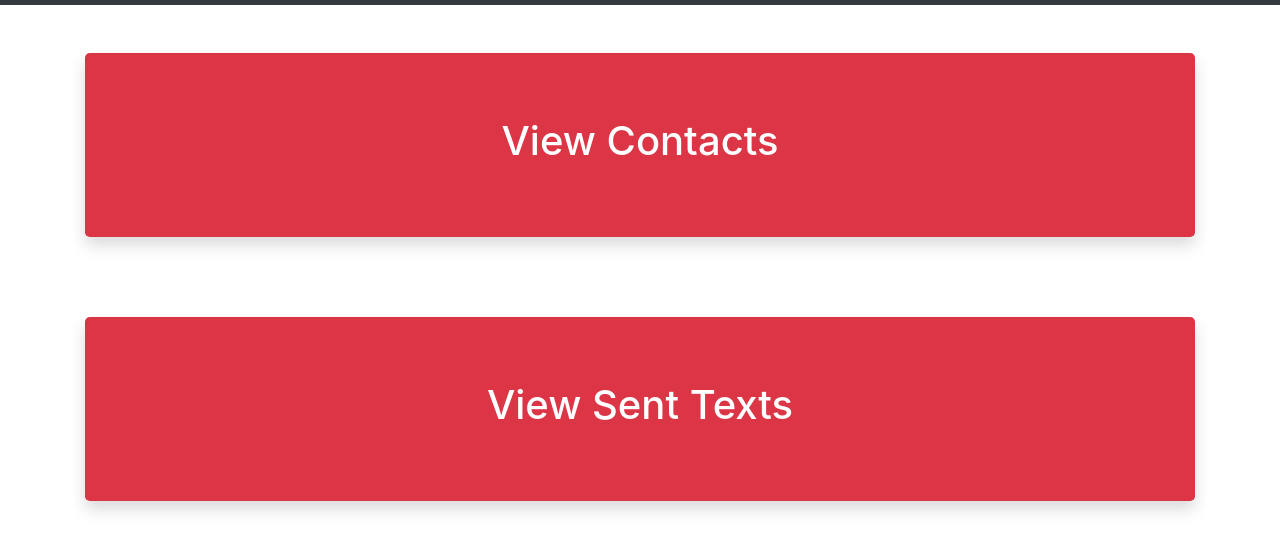
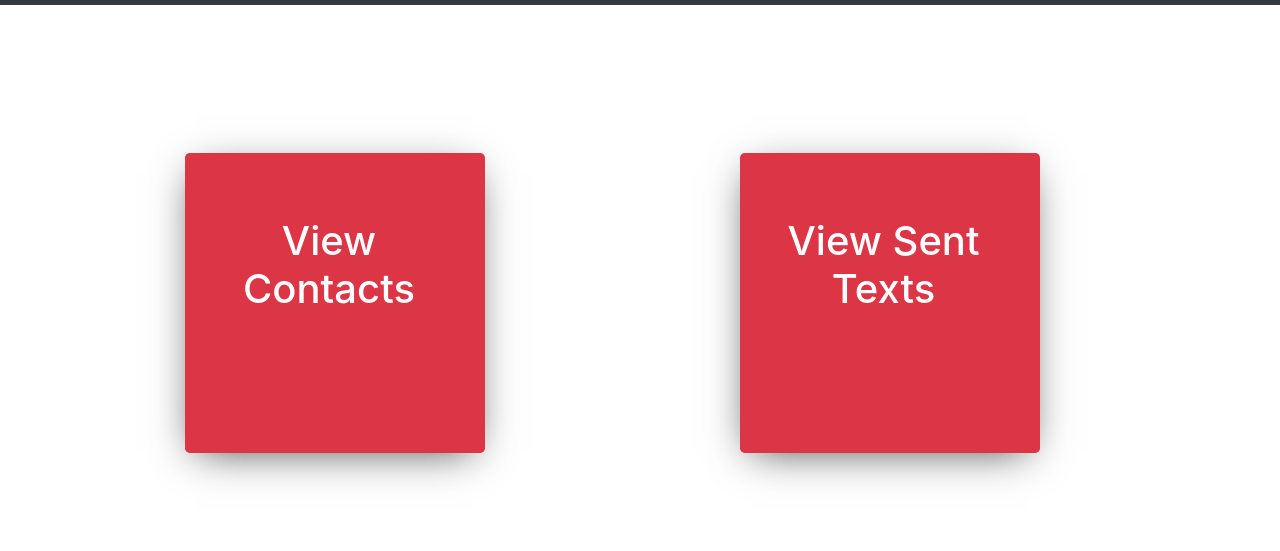
Before and after one commit to samdcoder/sms-sender, a website: page public/index.html in a window 1280 px wide. Shown: the part 53-604 px from the top of the page. Drawn offline with nearby package versions, Linux system fonts and the light colour scheme.

Commit message:
Added new font; changed styling of jumbotron

```diff
--- a/public/css/style.css
+++ b/public/css/style.css
@@ -1,3 +1,7 @@
+html{
+	font-family: 'Fira Sans', sans-serif;
+
+}
 a:hover{
 	text-decoration: none;
 }
@@ -7,3 +11,19 @@ a:hover{
         float: none; /* Added */
         margin-bottom: 10px; /* Added */
 }
+
+.jumbotron, .card:hover{
+	-webkit-box-shadow: -1px 9px 40px -12px rgba(0, 0, 0, 0.75);
+	-moz-box-shadow: -1px 9px 40px -12px rgba(0, 0, 0, 0.75);
+	box-shadow: -1px 9px 40px -12px rgba(0,0,0,0.75);
+}
+
+.jumbotron{
+	height: 300px;
+	width: 300px;
+	display: inline-block;
+	padding-left: 20px;
+	margin-right:150px;
+	margin-left: 100px;
+	margin-top: 100px;
+}
--- a/public/index.html
+++ b/public/index.html
@@ -7,6 +7,10 @@
  	 src="https://code.jquery.com/jquery-2.2.4.min.js"
   	 integrity="sha256-BbhdlvQf/xTY9gja0Dq3HiwQF8LaCRTXxZKRutelT44="
   	 crossorigin="anonymous"></script>
+  	 <script src="https://cdnjs.cloudflare.com/ajax/libs/popper.js/1.12.9/umd/popper.min.js" integrity="sha384-ApNbgh9B+Y1QKtv3Rn7W3mgPxhU9K/ScQsAP7hUibX39j7fakFPskvXusvfa0b4Q" crossorigin="anonymous"></script>
+  	 <script src="https://stackpath.bootstrapcdn.com/bootstrap/4.1.3/js/bootstrap.min.js" integrity="sha384-ChfqqxuZUCnJSK3+MXmPNIyE6ZbWh2IMqE241rYiqJxyMiZ6OW/JmZQ5stwEULTy" crossorigin="anonymous"></script>
+	  	 <link href="https://fonts.googleapis.com/css?family=Fira+Sans" rel="stylesheet">
+
 	<script type="text/javascript" src="/js/scripts.js"></script>
 	<meta name="viewport" content="width=device-width, initial-scale=1.0">
 	<title>SMS Sender</title>
@@ -23,13 +27,13 @@
 
 	<div class="container">
 		<a href="/contacts" class="link">
-	 		<div class="jumbotron text-white bg-danger shadow">
+	 		<div class="jumbotron text-white bg-danger">
     			<h1><center>View Contacts</center></h1>
     		</div>
     	</a>
-  		<br> <br>
+
   		<a href="/sent_page">
-  			<div class="jumbotron text-white bg-danger shadow">
+  			<div class="jumbotron text-white bg-danger">
     			<h1><center>View Sent Texts</center></h1>
     		</div>
     	</a>
```
Also changed, not shown: public/contacts.html (+2 -0 lines), public/send_message.html (+2 -0 lines), public/user.html (+2 -0 lines).
